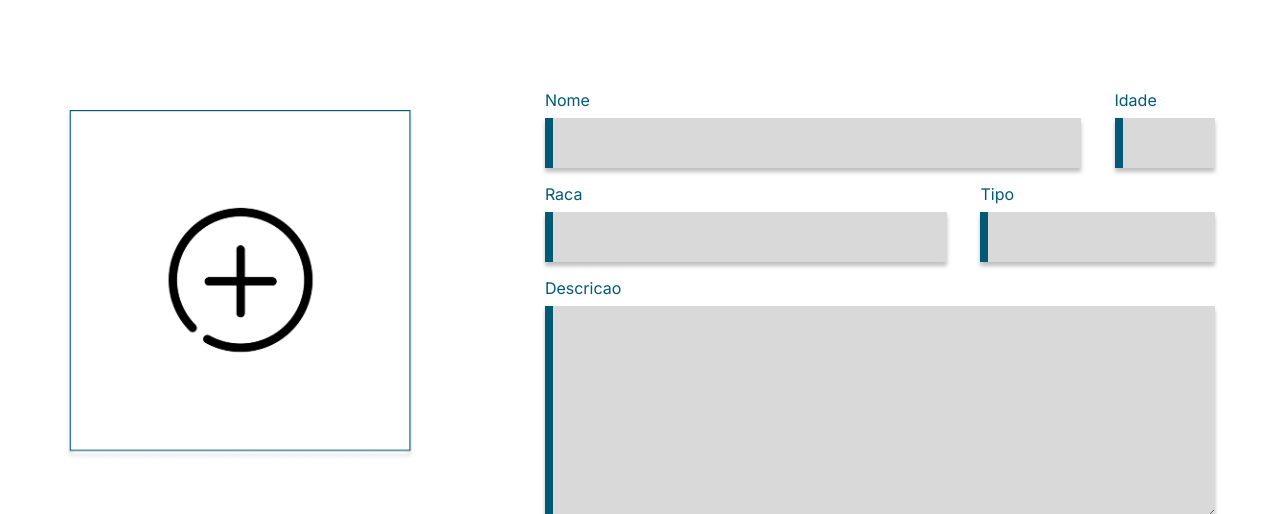
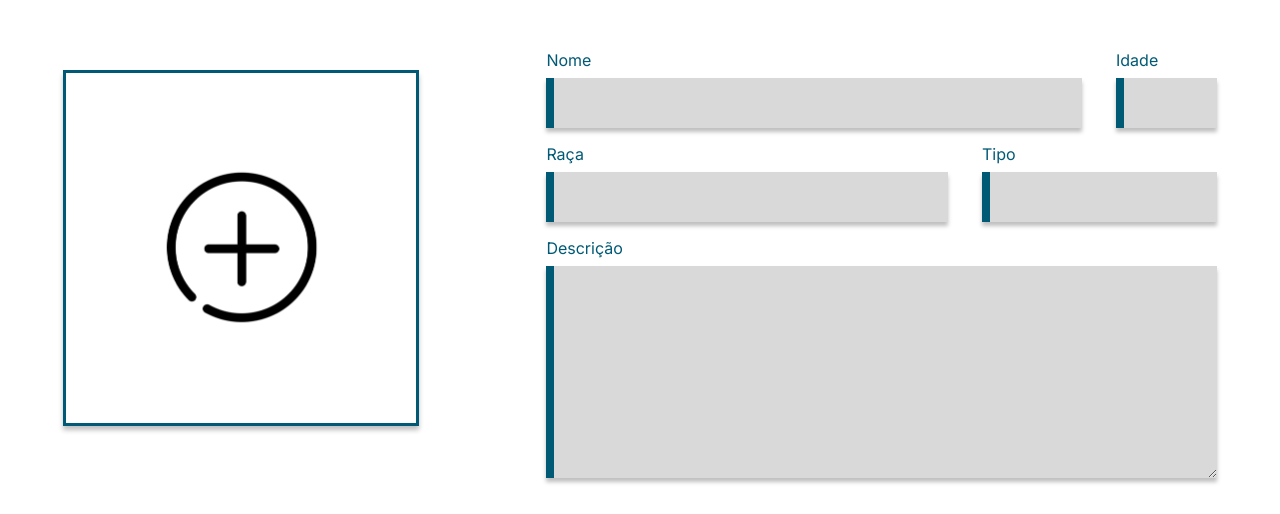
Before and after one commit to renanripee/Projeto_Adopt.me, a React (Create React App) app in the folder web/: page /novo-animal in a window 1280 px wide. Shown: the part 150-664 px from the top of the page. Built offline with nearby package versions, Linux system fonts and the light colour scheme.

Commit message:
Corrigindo bugs da Tela Cadastrar Animal

```diff
--- a/web/src/components/AnimalForm/AnimalForm.css
+++ b/web/src/components/AnimalForm/AnimalForm.css
@@ -1,11 +1,11 @@
 .animal-form-content {
-  margin-top: 30vh;
+  margin-top: 25vh;
   display: flex;
   flex-direction: row;
   justify-content: space-around;
 }
 
-@media screen and (max-width: 900px) {
+@media screen and (max-width: 1000px) {
   .animal-form-content {
     flex-direction: column;
     align-items: center;
@@ -15,16 +15,26 @@
 .animal-form-image-area {
   width: 20vw;
   margin-left: 5vw;
+  height: 100%;
 }
 
 .animal-form-image {
   width: 350px;
   height: 350px;
   margin-top: 20px;
+  object-fit: cover;
+  border: solid 3px #005975;
+  box-shadow: 0px 4.73333px 4.73333px 0px rgba(0, 0, 0, 0.25);
 }
 
 .animal-form-input-area {
   width: 50vw;
+}
+
+.animal-image-container {
+  width: 100%;
+  height: 100%;
+  overflow: hidden;
 }
 
 .animal-form-description {
@@ -73,12 +83,9 @@
   font-size: 1rem;
 }
 
-.selected {
-  border: solid 3px #005975;
+.selected img {
+  width: 100%;
+  height: 100%;
+  object-fit: cover;
+  object-position: center center;
 }
-
-.selected img {
-  position: relative;
-  object-fit: cover;
-  width: 100%;
-}
--- a/web/src/components/AnimalForm/AnimalForm.tsx
+++ b/web/src/components/AnimalForm/AnimalForm.tsx
@@ -32,8 +32,6 @@ function AnimalForm(props: AnimalFormProps) {
     foto: "",
     adotado: false,
   });
-
-  const [animalPost, setAnimalPost] = useState<IAnimalPost>();
 
   type AnimalErrors = {
     [campo: string]: string | undefined;
@@ -122,7 +120,6 @@ function AnimalForm(props: AnimalFormProps) {
         adotado: false,
       };
 
-      setAnimalPost(animalPostData);
       console.log("Enviando dados:", animalPostData);
 
       if (animalPostData !== undefined) {
@@ -137,6 +134,11 @@ function AnimalForm(props: AnimalFormProps) {
 
   const handleInputChange = (e: ChangeEvent<HTMLInputElement>) => {
     const { name, value } = e.target;
+
+    if (name === "idade" && !Number.isInteger(Number(value))) {
+      return;
+    }
+
     setAnimal((prevAnimal) => ({
       ...prevAnimal,
       [name]: value,
@@ -154,7 +156,11 @@ function AnimalForm(props: AnimalFormProps) {
   return (
     <form className="animal-form-content">
       <div className="tutor-form-image-area">
-        <label htmlFor="fileInput" onClick={handleImageClick}>
+        <label
+          htmlFor="fileInput"
+          onClick={handleImageClick}
+          className="animal-image-container"
+        >
           {selectedImage ? (
             <img
               src={selectedImage}
@@ -222,7 +228,7 @@ function AnimalForm(props: AnimalFormProps) {
         </div>
         <div className="tutor-form-input-column">
           <div className="input-area-tutor-form raca">
-            <label>Raca</label>
+            <label>Raça</label>
             <input
               className={`input-tutor-form ${
                 errorMessages.raca ? "error" : ""
@@ -257,7 +263,7 @@ function AnimalForm(props: AnimalFormProps) {
           </div>
         </div>
         <div className="input-area-tutor-form descricao">
-          <label>Descricao</label>
+          <label>Descrição</label>
           <textarea
             className={`input-tutor-form-descricao ${
               errorMessages.descricao ? "error" : ""
@@ -278,6 +284,8 @@ function AnimalForm(props: AnimalFormProps) {
           </Link>
 
           {props.id ? (
+            <div>
+              <p className="tutor-form-cancel-button">Excluir</p>
               <button
                 type="button"
                 className="login-button"
@@ -285,6 +293,7 @@ function AnimalForm(props: AnimalFormProps) {
               >
                 ATUALIZAR
               </button>
+            </div>
           ) : (
             <button
               type="button"
--- a/web/src/components/Cards/CardList/CardListAdocao.tsx
+++ b/web/src/components/Cards/CardList/CardListAdocao.tsx
@@ -7,7 +7,7 @@ interface CardListProps {
   hover: string;
 }
 
-function CardList(props: CardListProps) {
+function CardListAdocao(props: CardListProps) {
   function onClick(id: number) {
     console.log(id);
   }
@@ -17,10 +17,9 @@ function CardList(props: CardListProps) {
       {props.animals.length === 0 ? (
         <p>Nenhum animal disponível para adoção.</p>
       ) : (
-        props.animals.map((animal, index) => (
-          <div className="card-item">
+        props.animals.map((animal) => (
+          <div className="card-item" key={animal.id}>
             <Card
-              key={index}
               animal={animal}
               hover={props.hover}
               onClick={() => onClick(animal.id)}
@@ -32,4 +31,4 @@ function CardList(props: CardListProps) {
   );
 }
 
-export default CardList;
+export default CardListAdocao;
--- a/web/src/components/Cards/CardList/CardListAnimal.tsx
+++ b/web/src/components/Cards/CardList/CardListAnimal.tsx
@@ -7,7 +7,7 @@ interface CardListProps {
   hover: string;
 }
 
-function CardList(props: CardListProps) {
+function CardListAnimal(props: CardListProps) {
   function onClick(id: number) {}
 
   return (
@@ -15,10 +15,9 @@ function CardList(props: CardListProps) {
       {props.animals.length === 0 ? (
         <p>Nenhum animal disponível.</p>
       ) : (
-        props.animals.map((animal, index) => (
-          <div className="card-item">
+        props.animals.map((animal) => (
+          <div className="card-item" key={animal.id}>
             <Card
-              key={index}
               animal={animal}
               hover={props.hover}
               onClick={() => onClick(animal.id)}
@@ -30,4 +29,4 @@ function CardList(props: CardListProps) {
   );
 }
 
-export default CardList;
+export default CardListAnimal;
--- a/web/src/components/TutorForm/TutorForm.css
+++ b/web/src/components/TutorForm/TutorForm.css
@@ -34,6 +34,7 @@
   margin-bottom: 2vh;
   margin-top: 1vh;
   font-size: 1rem;
+  font-family: Inter;
 }
 
 .nome-tutor-form {
```
Also changed, not shown: web/src/assets/adicionar-imagem.png. Lines whose indentation alone changed are shown as unchanged.
